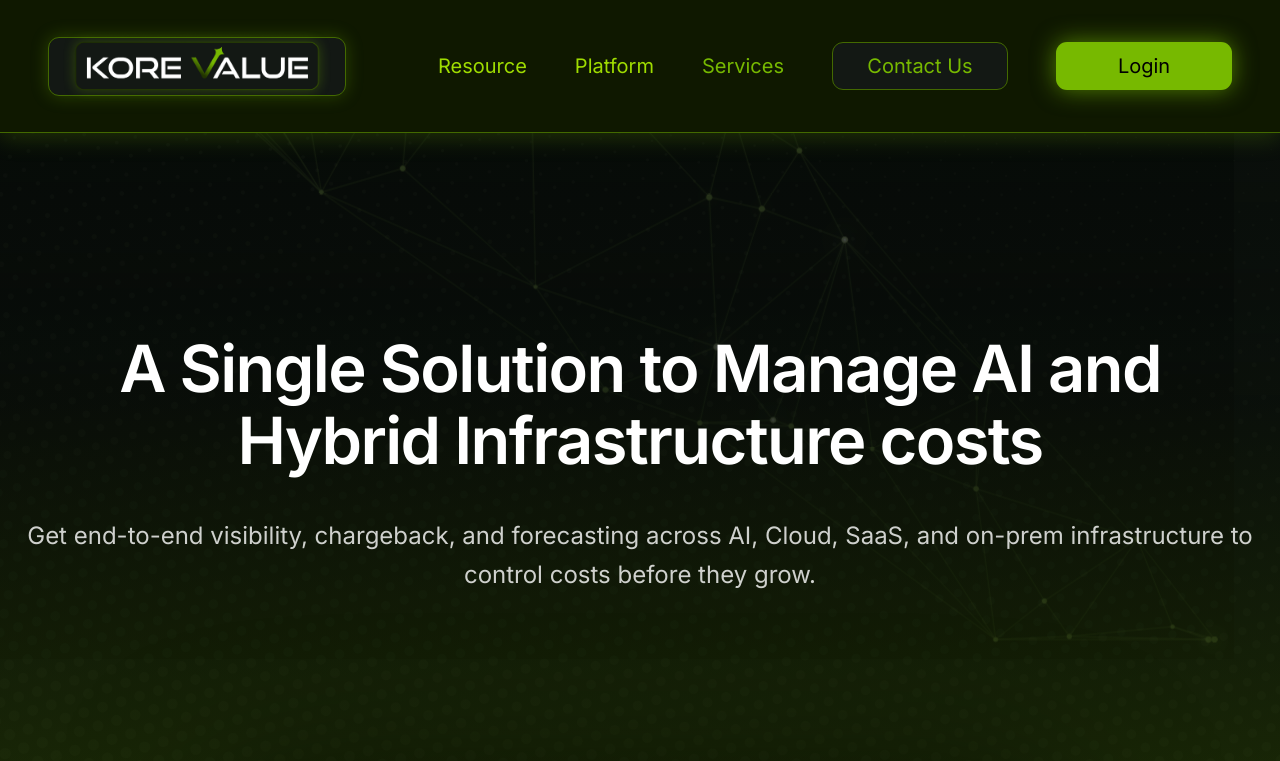
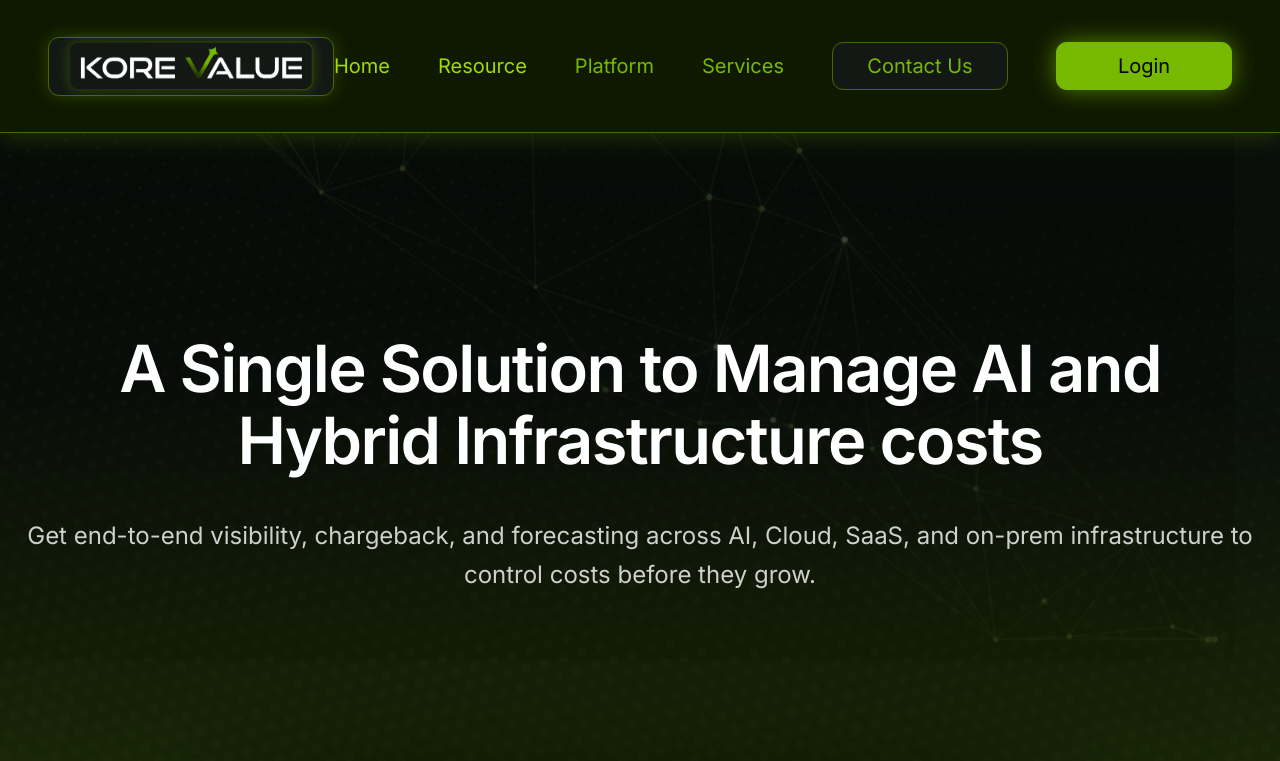
Before and after one commit to lekhana-13/vite-project, a React (Vite) app: page / in a window 1280 px wide. Shown: the top 761 px of the page. Built offline with nearby package versions, Linux system fonts and the light colour scheme.

Commit message:
chnaged some navbar

```diff
--- a/src/components/layout/Navbar.tsx
+++ b/src/components/layout/Navbar.tsx
@@ -6,17 +6,19 @@ const Navbar = () => {
   const [menuOpen, setMenuOpen] = useState(false);
   const location = useLocation();
 
-  const navbar = content.Navbar; // ✅ FIXED
+  const navbar = content.Navbar;
 
-  // Dynamic route mapping
+  // ✅ Updated route mapping
   const getPath = (item: string) => {
     switch (item.toLowerCase()) {
+      case "home":
+        return "/";
       case "services":
         return "/services";
       case "platform":
-        return "/";
-      case "resource":
-        return "/";
+        return "/platform";
+      case "resources":
+        return "/resources";
       default:
         return "/";
     }
@@ -39,7 +41,6 @@ const Navbar = () => {
 
       {/* DESKTOP MENU */}
       <div className="hidden lg:flex items-center gap-12">
-
         {navbar.menu.map((item: string, index: number) => {
           const path = getPath(item);
           const isActive = location.pathname === path;
@@ -69,7 +70,6 @@ const Navbar = () => {
         <button className="w-[176px] h-[48px] rounded-[11px] bg-[#77B900] text-black text-[20px] font-medium flex items-center justify-center shadow-[0_0_23px_rgba(119,185,0,0.65)] hover:bg-[#8fd600] transition">
           {navbar.buttons.login}
         </button>
-
       </div>
 
       {/* MOBILE MENU BUTTON */}
@@ -83,7 +83,6 @@ const Navbar = () => {
       {/* MOBILE MENU */}
       {menuOpen && (
         <div className="fixed top-[90px] left-0 w-full bg-[#0F1800] flex flex-col items-center gap-6 py-8 lg:hidden border-t border-[#436900] z-[150]">
-
           {navbar.menu.map((item: string, index: number) => {
             const path = getPath(item);
 
@@ -106,10 +105,8 @@ const Navbar = () => {
           <button className="w-[160px] h-[44px] bg-[#77B900] text-black rounded-lg">
             {navbar.buttons.login}
           </button>
-
         </div>
       )}
-
     </nav>
   );
 };
--- a/src/content/combined.json
+++ b/src/content/combined.json
@@ -28,6 +28,7 @@
   },
   "Navbar": {
     "menu": [
+      "Home",
       "Resource",
       "Platform",
       "Services"
```
